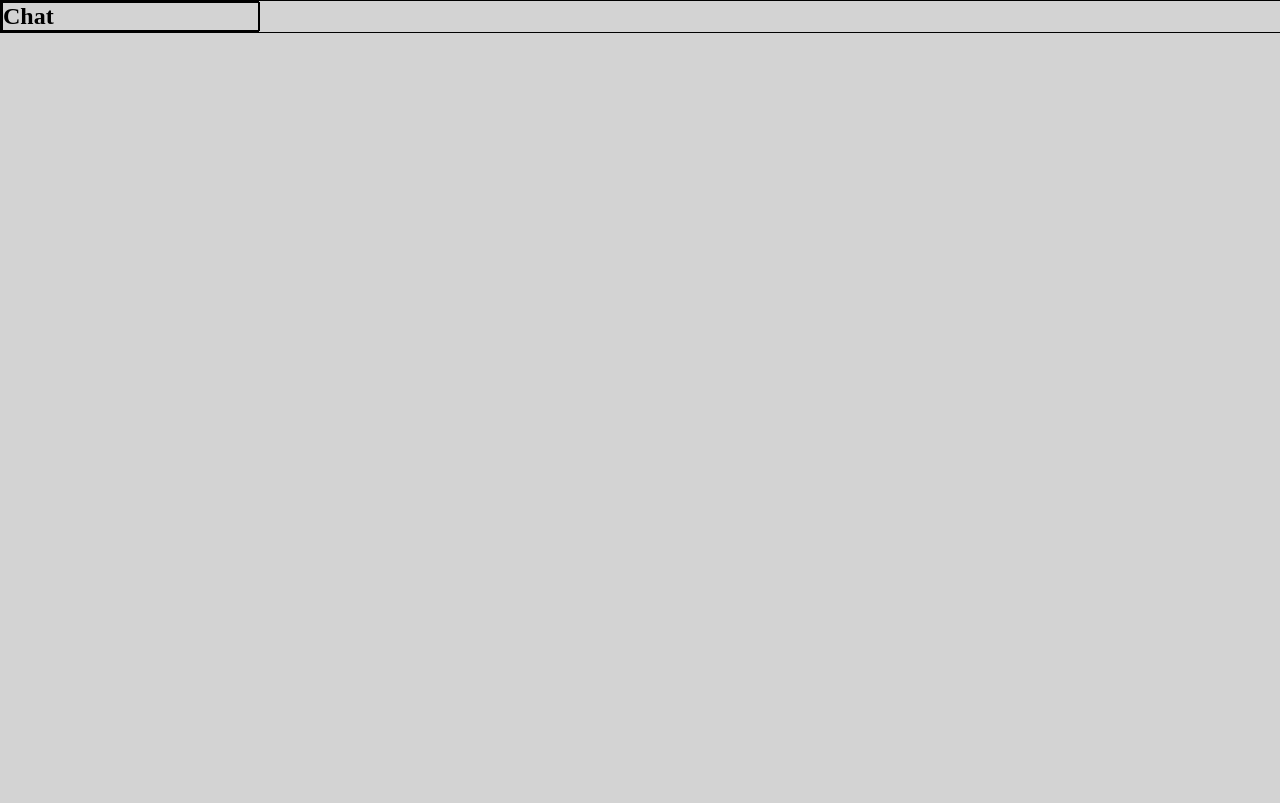
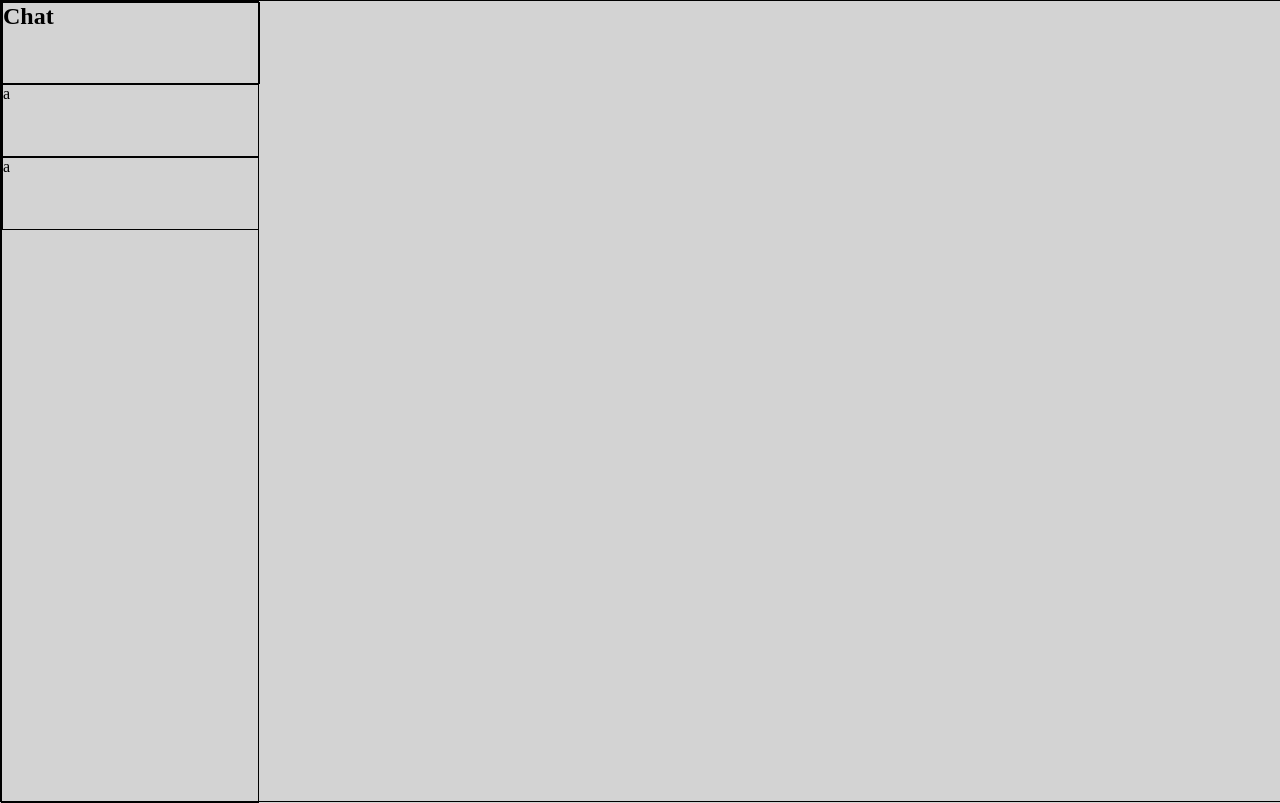
Before and after one commit to Pablo203/JS_Apps, a plain HTML site: page MultiChat/index.html in a window 1280 px wide. Drawn offline with Linux system fonts and the light colour scheme.

Commit message:
Save change

```diff
--- a/MultiChat/css/style.css
+++ b/MultiChat/css/style.css
@@ -1,11 +1,15 @@
 *{
     margin: 0;
     padding: 0;
+}
+html{
+    height: 100%;
 }
 
 body{
     background-color: lightgrey;
     overflow-x: hidden;
+    height: 100%;
 }
 
 
@@ -23,8 +27,22 @@ body{
 
 /* Side menu */
 
-.aside-top{
+.nav-top{
     width: 100%;
     height: 10%;
     border: 1px solid black;
 }
+
+.chat-options{
+    width: 100%;
+    height: 89%;
+    overflow-x: hidden;
+    overflow-y: scroll;
+    text-align: justify;
+}
+
+.chat-option{
+    width: 100%;
+    height: 10%;
+    border: 1px solid black;
+}
--- a/MultiChat/index.html
+++ b/MultiChat/index.html
@@ -9,8 +9,17 @@
     <body>
         <article class="container">
             <nav class="choose">
-                <div class="aside-top">
+                <div class="nav-top">
                     <h2>Chat</h2>
+                </div>
+                <div class="chat-options">
+                    <div class="chat-option">
+                        a
+                    </div>
+                    <div class="chat-option">
+                        a
+                    </div>
+
                 </div>
             </nav>
         </article>
```
